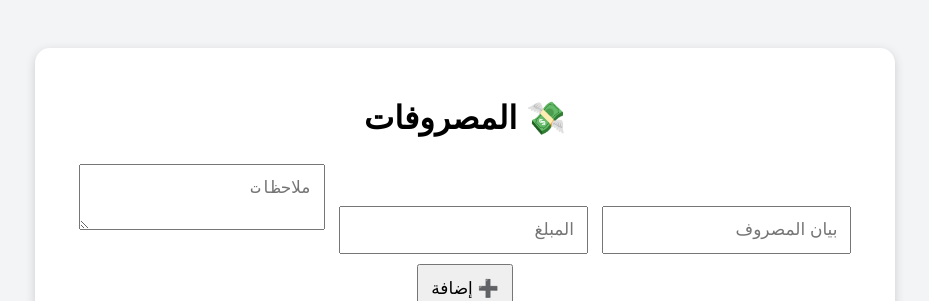
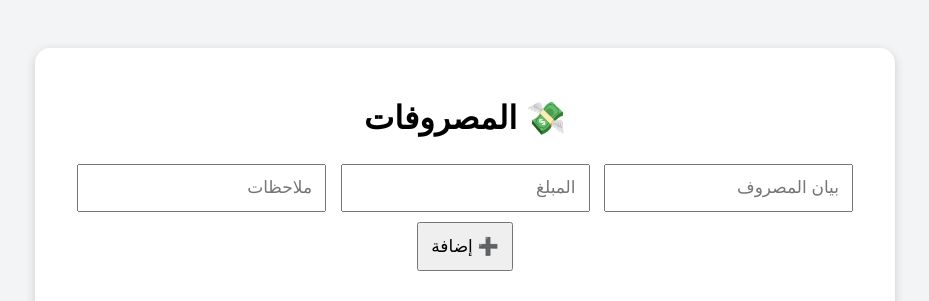
Before and after one commit to bkawash-ops/grecory_web, a Flask app: template templates/expenses.html in a window 1280 px wide. Shown: the top 301 px of the page, without its empty margins (175-1104 px from the left). Run offline with Flask 3, Linux system fonts and the light colour scheme; the template is opened without the code that fills it, so the values that code supplies are empty; some libraries are stand-ins or nearby versions.

Commit message:
Update expenses.html

```diff
--- a/templates/expenses.html
+++ b/templates/expenses.html
@@ -91,18 +91,27 @@ margin-top:20px;
 <form method="POST">
 
 
+<div class="form-row">
+
 <input name="title" placeholder="بيان المصروف" required>
 
 
-<input name="amount" type="number" step="0.01" placeholder="المبلغ" required>
+<input name="amount"
+type="number"
+step="0.01"
+placeholder="المبلغ"
+required>
 
 
-<textarea name="notes" placeholder="ملاحظات"></textarea>
+<input name="notes"
+placeholder="ملاحظات">
 
 
 <button>
 ➕ إضافة
 </button>
+
+</div>
 
 
 </form>
```
